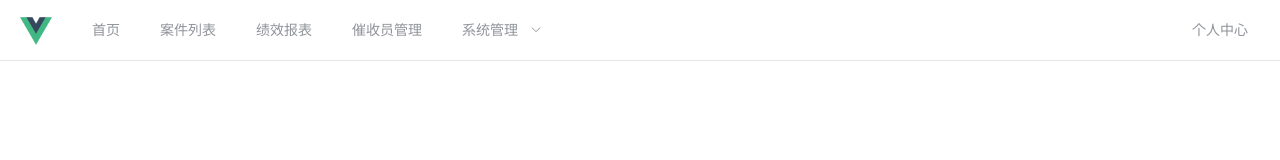
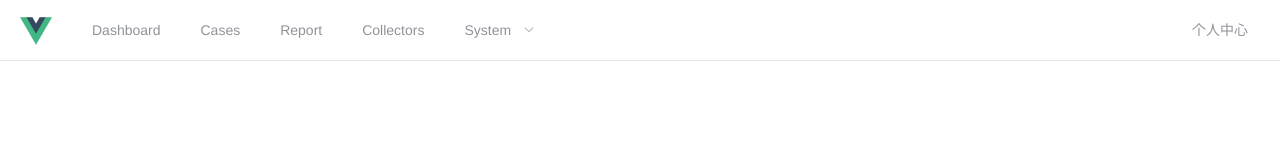
Before and after one commit to ifan112/demo-vue2project, a Vue app: page / in a window 1280 px wide. Shown: the top 160 px of the page. Built offline with nearby package versions, Linux system fonts and the light colour scheme.

Commit message:
支持菜单多语言

```diff
--- a/src/components/HeaderMenu.vue
+++ b/src/components/HeaderMenu.vue
@@ -13,14 +13,14 @@
       <template v-for="(menu, index) in menus">
 
         <el-submenu v-if="menu.subMenus && menu.subMenus.length > 0" :key="index">
-          <template slot="title">{{ menu.name }} </template>
+          <template slot="title">{{ $t(menu.name) }} </template>
           <el-menu-item v-for="(subMenu, index2) in menu.subMenus" :key="index2" :index="subMenu.path">
-            {{ subMenu.name }}
+            {{ $t(subMenu.name) }}
           </el-menu-item>
         </el-submenu>
 
         <el-menu-item v-else :key="index" :index="menu.path">
-          {{ menu.name }}
+          {{ $t(menu.name) }}
         </el-menu-item>
       </template>
 
@@ -42,27 +42,27 @@ export default {
       menus: [
         {
           path: "/dashboard",
-          name: "首页"
+          name: "menu.dashboard"
         },
         {
           path: "/cases",
-          name: "案件列表"
+          name: "menu.cases"
         },
         {
           path: "/report",
-          name: "绩效报表"
+          name: "menu.report"
         },
         {
           path: "/collectors",
-          name: "催收员管理"
+          name: "menu.collectors"
         },
         {
           path: "",
-          name: "系统管理",
+          name: "menu.system",
           subMenus: [
             {
               path: "/system/role",
-              name: "角色管理",
+              name: "menu.systemRole",
             },
           ],
         },
--- a/src/locales/en.json
+++ b/src/locales/en.json
@@ -6,5 +6,15 @@
       "label-password": "Password",
       "btn-sumbit": "Login"
     }
+  },
+
+
+  "menu": {
+    "dashboard": "Dashboard",
+    "cases": "Cases",
+    "report": "Report",
+    "collectors": "Collectors",
+    "system": "System",
+    "systemRole": "System Role"
   }
 }
--- a/src/locales/zh.json
+++ b/src/locales/zh.json
@@ -6,5 +6,14 @@
       "label-password": "密码",
       "btn-sumbit": "登录"
     }
+  },
+
+  "menu": {
+    "dashboard": "首页",
+    "cases": "案件",
+    "report": "报表",
+    "collectors": "催收员管理",
+    "system": "系统管理",
+    "systemRole": "角色管理"
   }
 }
```
